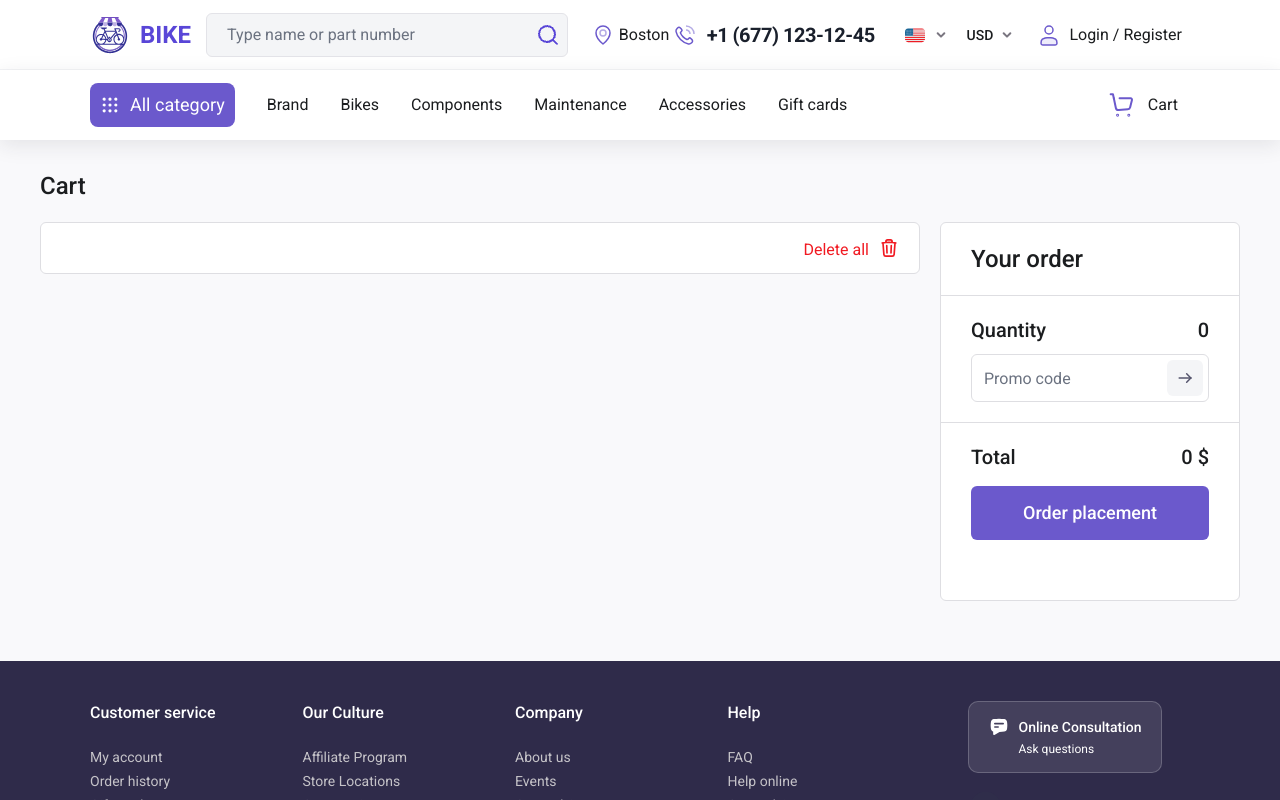
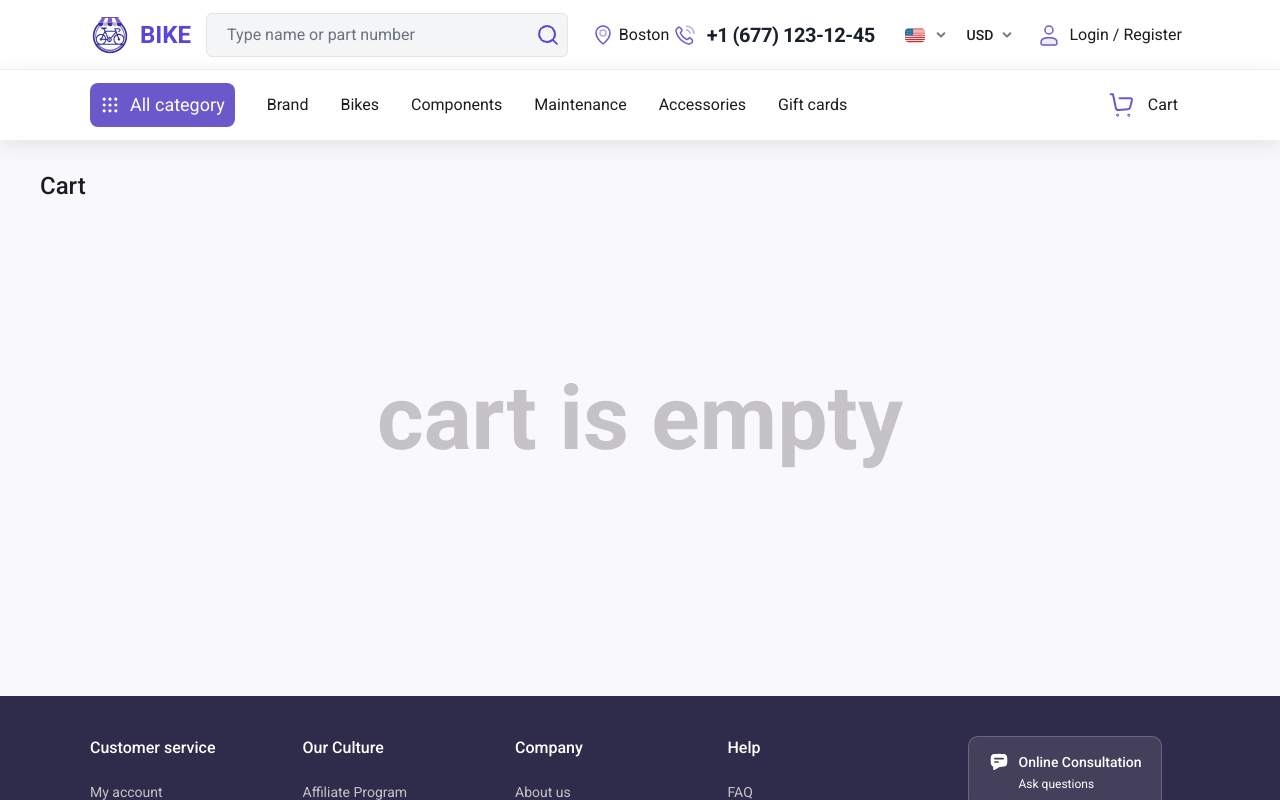
Before and after one commit to AvAValera/bike-shop, a React (Vite) app: page /cart in a window 1280 px wide. Shown: the top 800 px of the page. Built offline with nearby package versions, Linux system fonts and the light colour scheme.

Commit message:
end create cart

```diff
--- a/package.json
+++ b/package.json
@@ -34,6 +34,7 @@
     "@types/react-text-mask": "^5.4.14",
     "@typescript-eslint/eslint-plugin": "^7.15.0",
     "@typescript-eslint/parser": "^7.15.0",
+    "@vitejs/plugin-basic-ssl": "^1.1.0",
     "@vitejs/plugin-react-swc": "^3.5.0",
     "autoprefixer": "^10.4.19",
     "eslint": "^8.57.0",
--- a/src/pages/cart/CartInfo.tsx
+++ b/src/pages/cart/CartInfo.tsx
@@ -3,7 +3,7 @@ import { cartStore } from "../../../store/cart/cart";
 export default function CartInfo() {
   const {cartSum, cartQuantity} = cartStore((state) => state);
   return (
-    <div className="w-[300px] flex-none bg-white@ rounded-md border border-gray-200@">
+    <div className="w-full lg:w-[300px] flex-none bg-white@ rounded-md border border-gray-200@">
       <div className="px-[30px] py-5 border-b border-gray-200@">
         <h3 className="text-black@ text-2xl font-medium">Your order</h3>
       </div>
--- a/src/pages/cart/CartPage.tsx
+++ b/src/pages/cart/CartPage.tsx
@@ -1,18 +1,27 @@
 import PageLayout from "../../layout/page-layout/PageLayout";
 import CartList from "./card-list/CartList";
 import CartInfo from "./CartInfo";
+import { cartStore } from "../../../store/cart/cart";
 
 export default function CartPage() {
-
+  const cartItems = cartStore(state => state.cartItems);
 
   return (
     <PageLayout title="CART">
       <div className="max-w-[1440px] px-2 md:px-10 min-[1440px]:px-0 pb-[60px] mx-auto">
         <h2 className="text-black@ text-2xl font-medium mt-[30px] mb-5">Cart</h2>
-        <div className="flex items-start gap-5">
+        {
+          cartItems.length ?
+          <div className="flex flex-col items-start gap-5 lg:flex-row">
           <CartList />
           <CartInfo />
+        </div>:
+          <div className="w-full my-[150px]">
+          <h2 className="text-gray-300@ text-center text-[7vw] font-bold">
+            cart is empty
+          </h2>
         </div>
+        }
       </div>
     </PageLayout>
   );
--- a/src/pages/cart/card-list/CardListCounter.tsx
+++ b/src/pages/cart/card-list/CardListCounter.tsx
@@ -22,11 +22,11 @@ export default function CardListCounter({quantity, price, codeItem}: CartItem) {
       setQuantity(codeItem, counter);
       setTotal(counter * price);
 
-  }, [counter, quantity]);
+  }, [counter]);
 
 
   return (
-    <div className="w-[300px] flex justify-between items-center">
+    <div className="w-full h-full md:w-[300px] flex-none flex justify-between items-center">
       <Counter counter={counter} setCounter={setCounter} />
       <span className="w-1/3 text-center text-black@ text-base font-bold">{total} $</span>
       <button onClick={() => deleteCart(codeItem)} className="py-2 pl-2 ml-auto stroke-[2px] stroke-gray-400@ hover:stroke-[2.5px]">
--- a/src/pages/cart/card-list/CartList.tsx
+++ b/src/pages/cart/card-list/CartList.tsx
@@ -1,24 +1,24 @@
-
 import CardListHeader from "./CardListHeader";
 import { cartStore } from "../../../../store/cart/cart";
 import CardListCounter from "./CardListCounter";
 
-
 export default function CartList() {
   const store = cartStore((state) => state);
-
 
   return (
     <div className="w-full bg-white@ rounded-md border border-gray-200@">
       <CardListHeader />
       <ul>
         {store.cartItems.map((el) => (
-          <div key={el.codeItem} className="w-full h-[120px] flex item-center justify-between border-t border-gray-200@ p-5">
+          <div
+            key={el.codeItem}
+            className="w-full md:h-[120px] flex flex-col items-start md:flex-row gap-2 md:item-center justify-between border-t border-gray-200@ p-5"
+          >
             <div className=" flex gap-5 item-center">
               <img className="w-20 flex-none" src={el.img} alt="img_prod" />
               <div className="flex flex-col gap-[5px]">
                 <h3 className="text-black@ text-lg font-medium">{el.brand}</h3>
-                <h4 className="text-black@ text-base">{el.name}</h4>
+                <h4 className="max-h-[50px] text-black@ text-base text-clip overflow-hidden">{el.name}</h4>
               </div>
             </div>
             <CardListCounter {...el} />
--- a/store/cart/cart.ts
+++ b/store/cart/cart.ts
@@ -1,5 +1,4 @@
 import { create } from "zustand";
-import { devtools } from "zustand/middleware";
 
 interface CartItem {
   codeItem: number;
@@ -21,7 +20,7 @@ interface Init {
 }
 
 export const cartStore = create<Init>()(
-  devtools((set) => ({
+  (set) => ({
     cartQuantity: 0,
     cartItems: [],
     cartSum: 0,
@@ -84,5 +83,5 @@ export const cartStore = create<Init>()(
       }),
     deleteAllCart: () =>
       set(() => ({ cartItems: [], cartQuantity: 0, cartSum: 0 })),
-  }))
+  })
 );
--- a/vite.config.ts
+++ b/vite.config.ts
@@ -1,7 +1,10 @@
-import { defineConfig } from 'vite'
-import react from '@vitejs/plugin-react-swc'
-
+import { defineConfig } from "vite";
+import react from "@vitejs/plugin-react-swc";
+import basicSsl from '@vitejs/plugin-basic-ssl';
 // https://vitejs.dev/config/
 export default defineConfig({
-  plugins: [react()],
-})
+  plugins: [react(), basicSsl()],
+  server: {
+    host: "0.0.0.0",
+  },
+});
```
Also changed, not shown: 1 other file (tests, documents, lock files or other folders).
